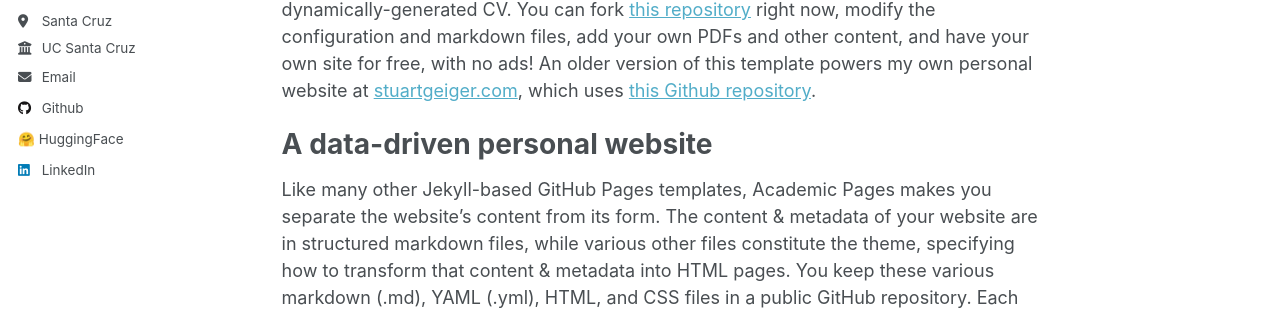
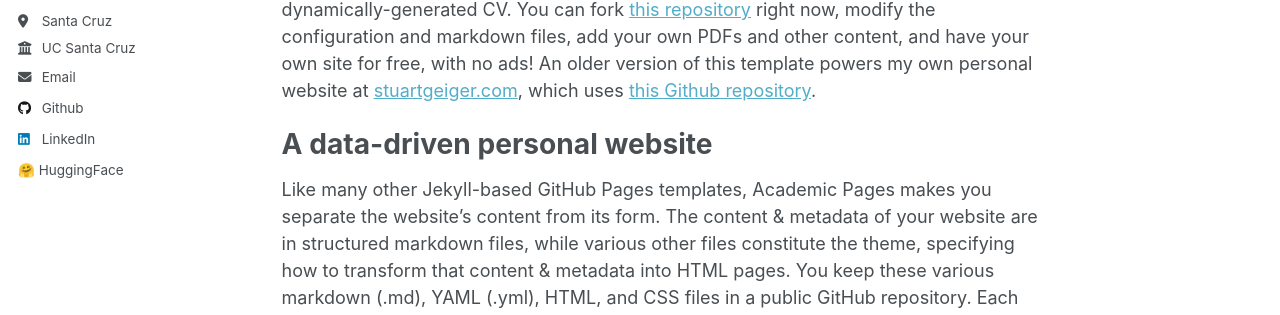
Before and after one commit to Pratik-Doshi-99/pratik-doshi-99.github.io, a Jekyll site: the page built from _pages/about.md, in a window 1280 px wide. Shown: the part 342-657 px from the top of the page. Built offline with Jekyll 4.4.1, drawn with Linux system fonts in a browser that asks for light colours.

Commit message:
reordered hugging face

```diff
--- a/_includes/author-profile.html
+++ b/_includes/author-profile.html
@@ -72,9 +72,6 @@
       {% endif %}
       {% if author.github %}
         <li><a href="https://github.com/{{ author.github }}"><i class="fab fa-fw fa-github icon-pad-right" aria-hidden="true"></i>Github</a></li>
-      {% endif %}
-      {% if author.huggingface %}
-        <li><a href="https://huggingface.co/{{ author.huggingface }}">🤗 HuggingFace</a></li>
       {% endif %}
       {% if author.kaggle %}
         <li><a href="https://kaggle.com/{{ author.kaggle }}"><i class="fab fa-fw fa-kaggle icon-pad-right" aria-hidden="true"></i>Kaggle</a></li>
@@ -156,6 +153,9 @@
       {% if author.zhihu %}
       <li><a href="htps://www.zhihu.com/people/{{ author.zhihu }}"><i class="fab fa-fw fa-zhihu icon-pad-right" aria-hidden="true"></i>Zhihu</a></li>
       {% endif %}
+      {% if author.huggingface %}
+        <li><a href="https://huggingface.co/{{ author.huggingface }}">🤗 HuggingFace</a></li>
+      {% endif %}
     </ul>
   </div>
 </div>
```
